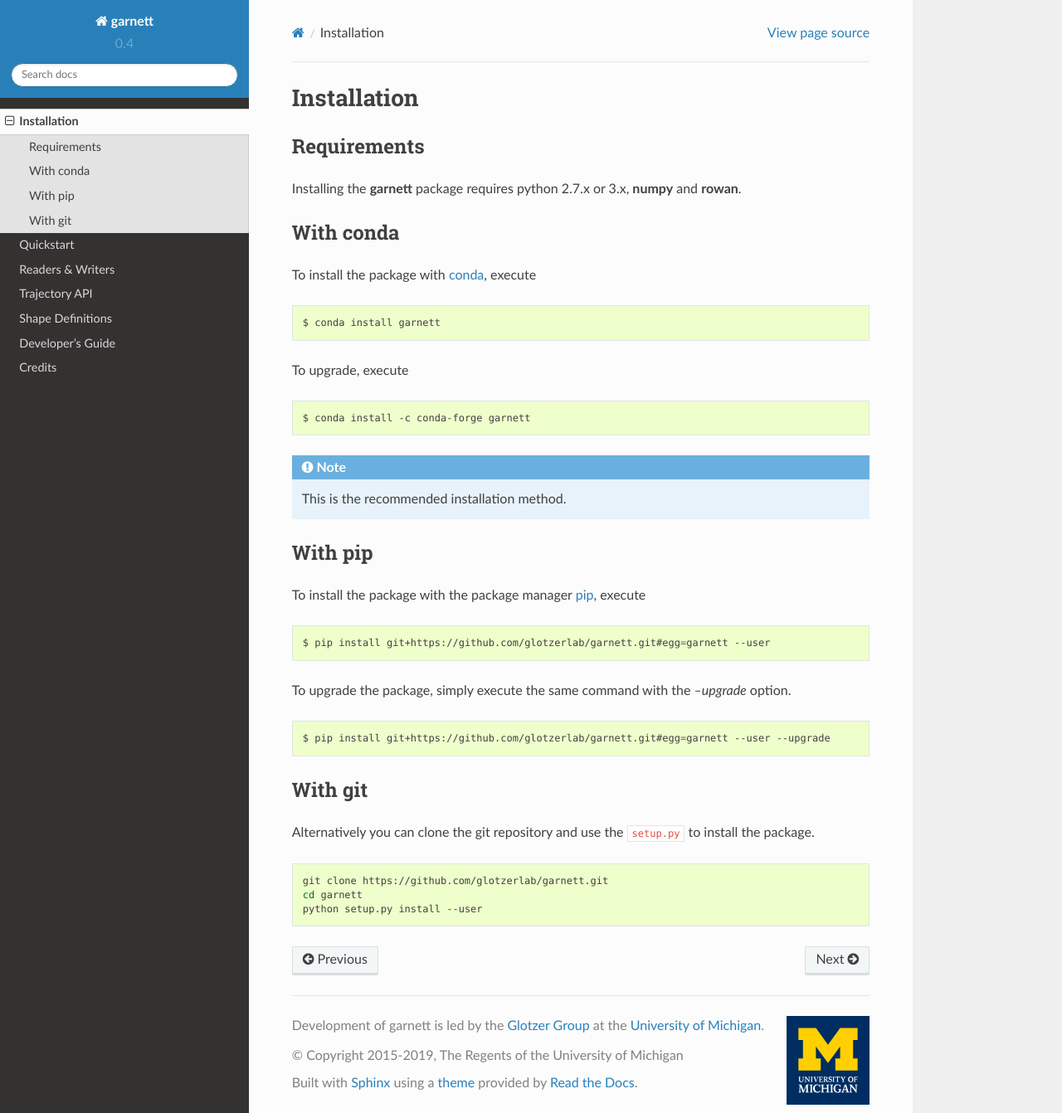
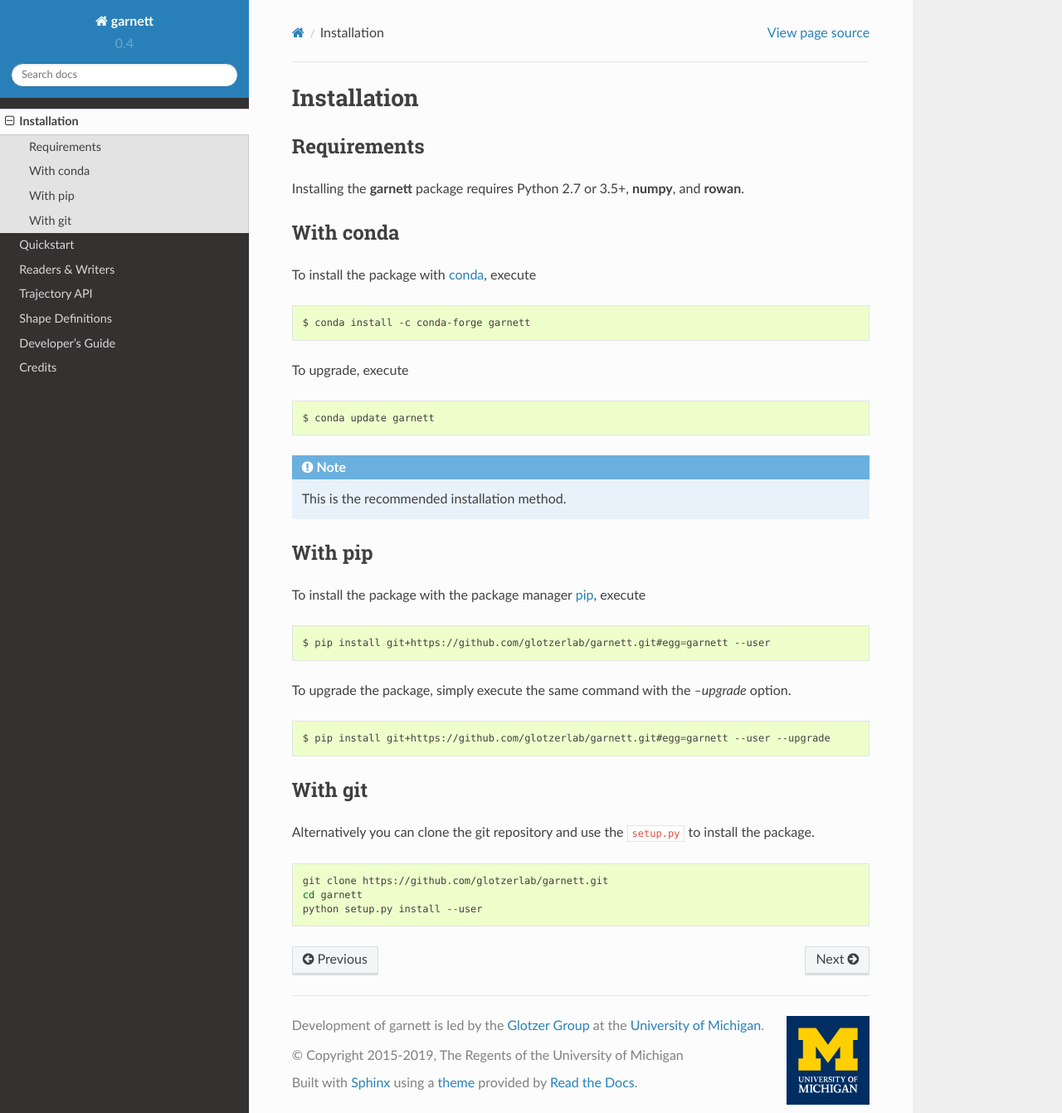
Before and after one commit to glotzerlab/garnett, a Sphinx documentation site: the page built from doc/installation.rst, in a window 1280 px wide and 1342 px high. Shown: the whole window at 83% size. Built offline with Sphinx 7.4.7 and the Read the Docs theme 2.0.0, drawn with Linux system fonts in a browser that asks for light colours.

Commit message:
requirements and conda install fix

```diff
--- a/doc/installation.rst
+++ b/doc/installation.rst
@@ -4,7 +4,7 @@ Installation
 Requirements
 ------------
 
-Installing the **garnett** package requires python 2.7.x or 3.x, **numpy** and **rowan**.
+Installing the **garnett** package requires Python 2.7 or 3.5+, **numpy**, and **rowan**.
 
 With conda
 ----------
@@ -13,13 +13,13 @@ To install the package with conda_, execute
 
 .. code:: bash
 
-    $ conda install garnett
+    $ conda install -c conda-forge garnett
 
 To upgrade, execute
 
 .. code:: bash
 
-    $ conda install -c conda-forge garnett
+    $ conda update garnett
 
 .. _conda: https://conda.io/
 
```
